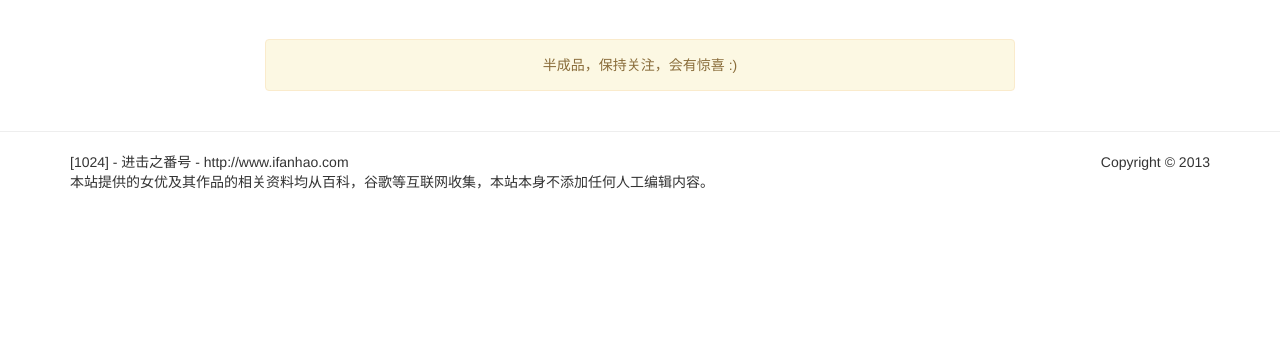
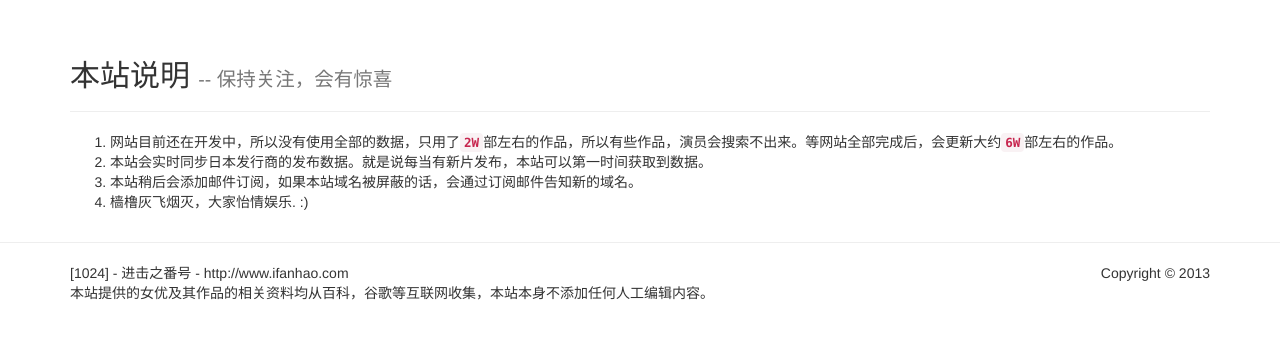
Before and after one commit to IamFive/ifanhao, a Python web app: template ifanhao/templates/index.html in a window 1280 px wide. Shown: the part 51-390 px from the top of the page. Run offline with Jinja, Linux system fonts and the light colour scheme; the template is opened without the code that fills it: most values are stand-ins (such as "Sample title", 1, 10 or a date in 2020); some libraries are stand-ins or nearby versions.

Commit message:
add index page

```diff
--- a/ifanhao/common/app.py
+++ b/ifanhao/common/app.py
@@ -134,6 +134,9 @@ def init_interceptors():
     from ifanhao.common.web.contexts import current_bp_processor
     app.context_processor(current_bp_processor)
 
+    from ifanhao.common.web.filters import setup_filters
+    setup_filters(app)
+
 
 def setup_flask_initial_options():
 
--- a/ifanhao/templates/index.html
+++ b/ifanhao/templates/index.html
@@ -1,11 +1,34 @@
 {% extends "basic.html" %}
 
 {% block content %}
-<div class="row mt20">
-	<div class="col-md-8 col-md-offset-2">
-		<div class="alert alert-warning text-center">
-			半成品，保持关注，会有惊喜 :)
-		</div>
-	</div>
+
+<div class="page-header">
+  <h2>本站说明 <small>-- 保持关注，会有惊喜</small></h2>
 </div>
+<div>
+<ol>
+  <li>
+  	<div>
+  		网站目前还在开发中，所以没有使用全部的数据，只用了<code><strong>2W</strong></code>部左右的作品，所以有些作品，演员会搜索不出来。等网站全部完成后，会更新大约<code><strong>6W</strong></code>部左右的作品。
+  	</div>
+  </li>
+  <li>
+  	<div>
+  		本站会实时同步日本发行商的发布数据。就是说每当有新片发布，本站可以第一时间获取到数据。
+  	</div>
+  </li>
+  <li>
+  	<div>
+  		本站稍后会添加邮件订阅，如果本站域名被屏蔽的话，会通过订阅邮件告知新的域名。
+  	</div>
+  </li>
+  <li>
+  	<div>
+  		樯橹灰飞烟灭，大家怡情娱乐. :)
+  	</div>
+  </li>
+</ol>
+
+</div>
+
 {% endblock %}
--- a/requirements.txt
+++ b/requirements.txt
@@ -1,5 +1,6 @@
 Flask
 Werkzeug
+markdown
 Flask-Assets
 Flask-Script
 flask-testing
```
Also changed, not shown: ifanhao/common/web/filters.py (added, +22 -0 lines).
